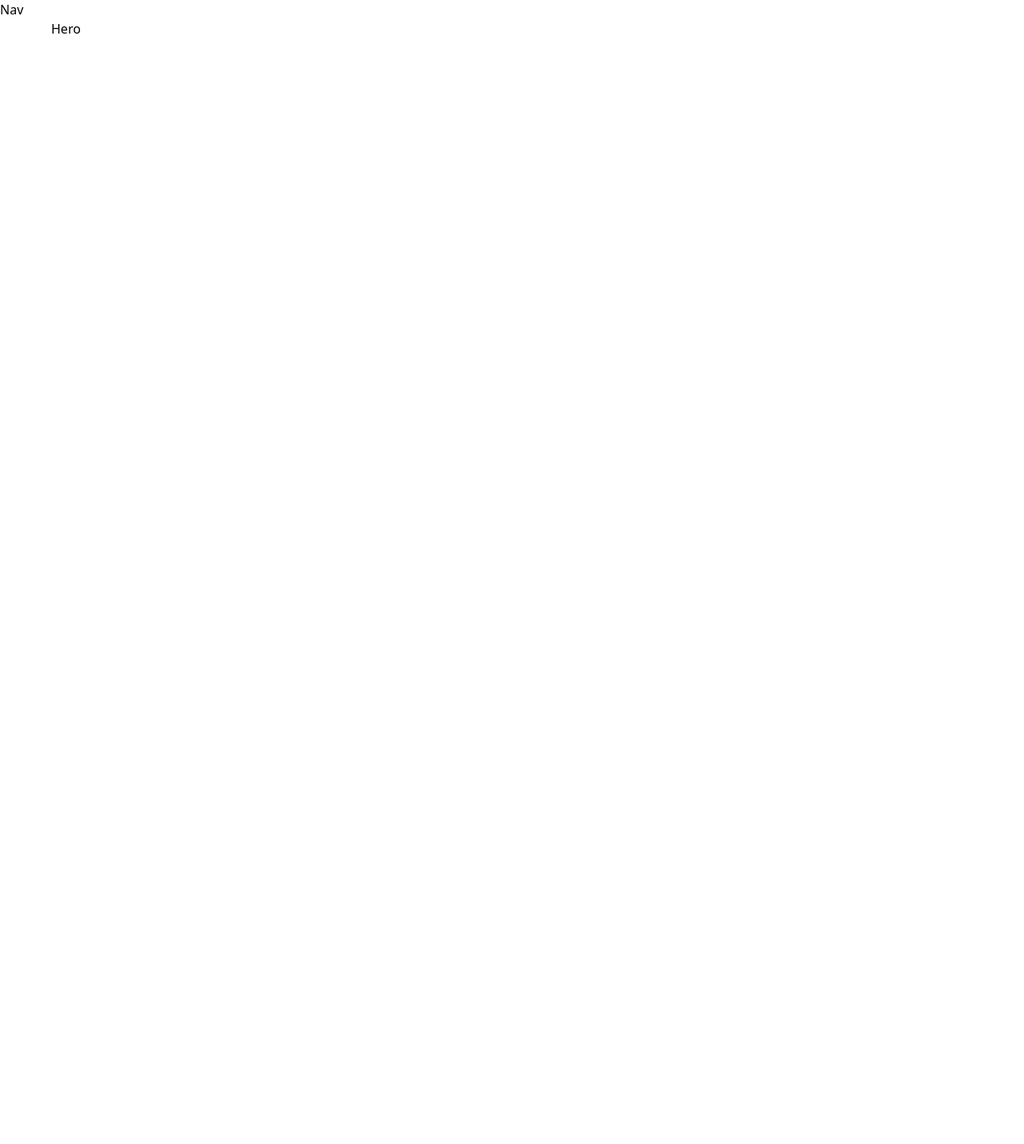
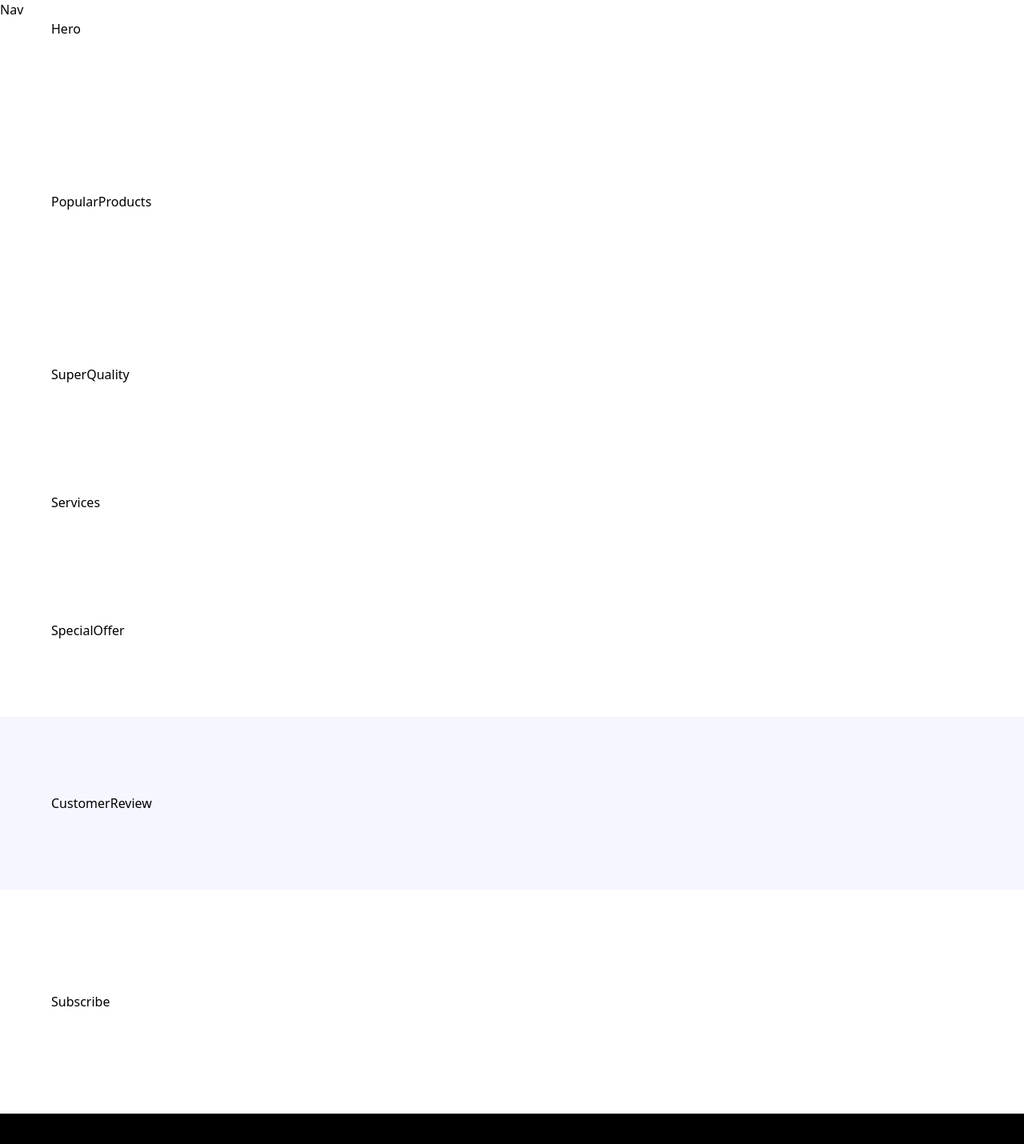
Before and after one commit to drvcodenta/nike, a React (Vite) app: page / in a window 1280 px wide. Shown: the top 1430 px of the page at 80% size. Before the commit the page ends 800 px from the top, so only its background shows below. Built offline with nearby package versions, Linux system fonts and the light colour scheme; a web font is replaced by a local one.

Commit message:
Update_New_files

```diff
--- a/src/App.jsx
+++ b/src/App.jsx
@@ -1,8 +1,33 @@
+import { CustomerReview,Footer, Hero, PopularProducts, Services, SpecialOffer, Subscribe, SuperQuality } from "./sections";
+import Nav from "./components/Nav";
+
+
 const App = () => (
   <main className="relative">
-    Nav
-    <section className="xl:padding-l">
-        Hero
+    <Nav />
+    <section className="xl:padding-l wide:padding-r padding-b">
+        <Hero />
+    </section>
+    <section className="padding">
+        <PopularProducts />
+    </section>
+    <section className="padding">
+        <SuperQuality />
+    </section>
+    <section className="padding-x py-10">
+        <Services />
+    </section>
+    <section className="padding">
+        <SpecialOffer />
+    </section>
+    <section className="padding bg-pale-blue">
+        <CustomerReview />
+    </section>
+    <section className="padding-x sm:py-32 py-16 w-full">
+        <Subscribe />
+    </section>
+    <section className="bg-black padding-x padding-t pb-8">
+        <Footer />
     </section>
   </main>
 );
--- /dev/null
+++ b/src/components/Nav.jsx
@@ -0,0 +1,8 @@
+
+const Nav = () => {
+  return (
+    <div>Nav</div>
+  )
+}
+
+export default Nav
--- /dev/null
+++ b/src/sections/CustomerReview.jsx
@@ -0,0 +1,9 @@
+
+
+const CustomerReview = () => {
+  return (
+    <div>CustomerReview</div>
+  )
+}
+
+export default CustomerReview
--- /dev/null
+++ b/src/sections/Footer.jsx
@@ -0,0 +1,9 @@
+
+
+const Footer = () => {
+  return (
+    <div>Footer</div>
+  )
+}
+
+export default Footer
--- /dev/null
+++ b/src/sections/Hero.jsx
@@ -0,0 +1,7 @@
+const Hero = () => {
+  return (
+    <div>Hero</div>
+  )
+}
+
+export default Hero
--- /dev/null
+++ b/src/sections/PopularProducts.jsx
@@ -0,0 +1,7 @@
+const PopularProducts = () => {
+  return (
+    <div>PopularProducts</div>
+  )
+}
+
+export default PopularProducts
--- /dev/null
+++ b/src/sections/Services.jsx
@@ -0,0 +1,7 @@
+const Services = () => {
+  return (
+    <div>Services</div>
+  )
+}
+
+export default Services
--- /dev/null
+++ b/src/sections/SpecialOffer.jsx
@@ -0,0 +1,8 @@
+
+const SpecialOffer = () => {
+  return (
+    <div>SpecialOffer</div>
+  )
+}
+
+export default SpecialOffer
--- /dev/null
+++ b/src/sections/Subscribe.jsx
@@ -0,0 +1,9 @@
+
+
+const Subscribe = () => {
+  return (
+    <div>Subscribe</div>
+  )
+}
+
+export default Subscribe
--- /dev/null
+++ b/src/sections/SuperQuality.jsx
@@ -0,0 +1,7 @@
+const SuperQuality = () => {
+  return (
+    <div>SuperQuality</div>
+  )
+}
+
+export default SuperQuality
--- /dev/null
+++ b/src/sections/index.js
@@ -0,0 +1,20 @@
+import Hero from "./Hero";
+import PopularProducts from "./PopularProducts";
+import SuperQuality from "./SuperQuality";
+import Services from "./Services";
+import Footer from "./Footer";
+import SpecialOffer from "./SpecialOffer";
+import CustomerReview from "./CustomerReview";
+import Subscribe from "./Subscribe";
+
+
+export {
+    Hero,
+    PopularProducts,
+    SuperQuality,
+    Services,
+    Footer,
+    SpecialOffer,
+    CustomerReview,
+    Subscribe
+    };
```
